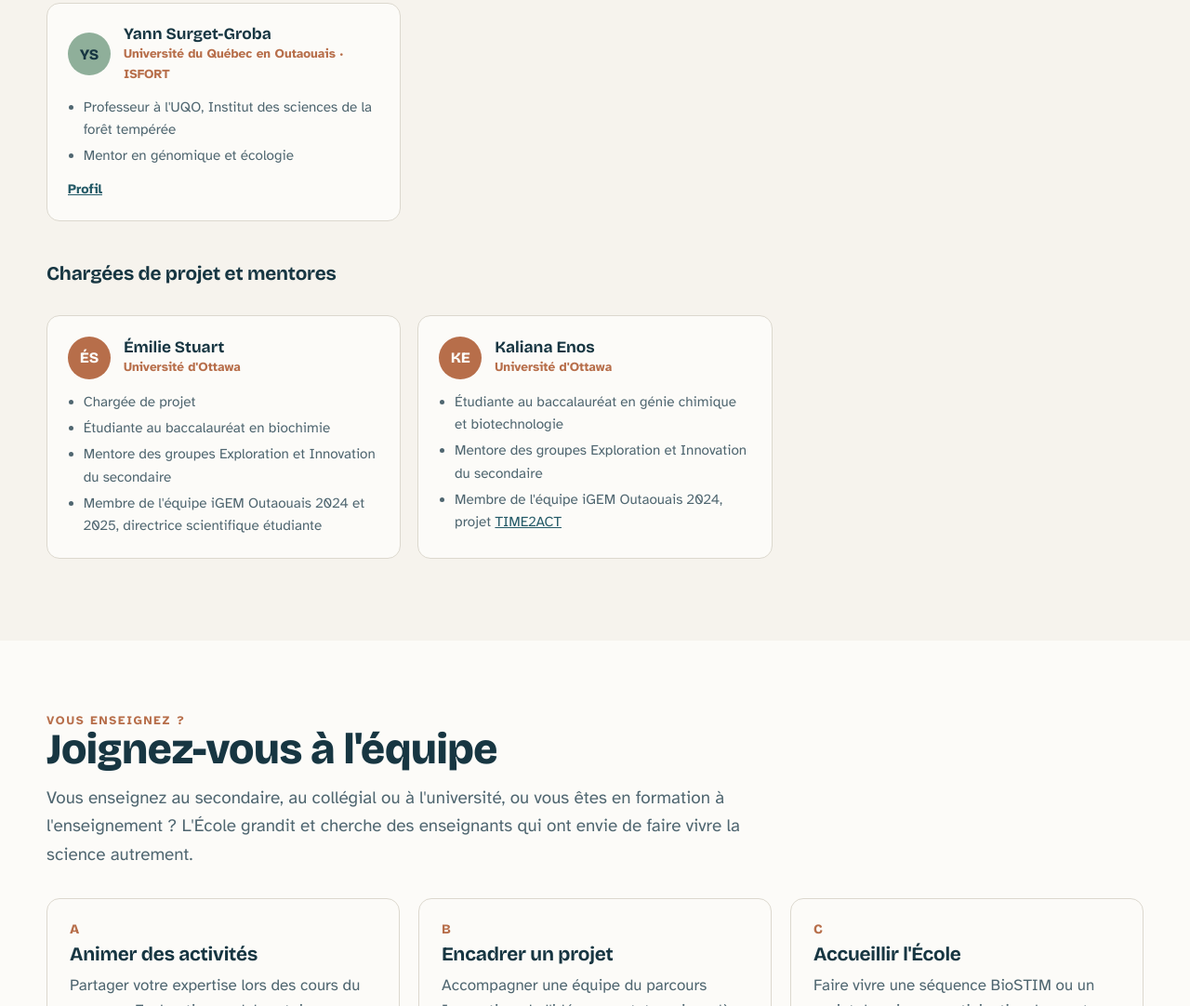
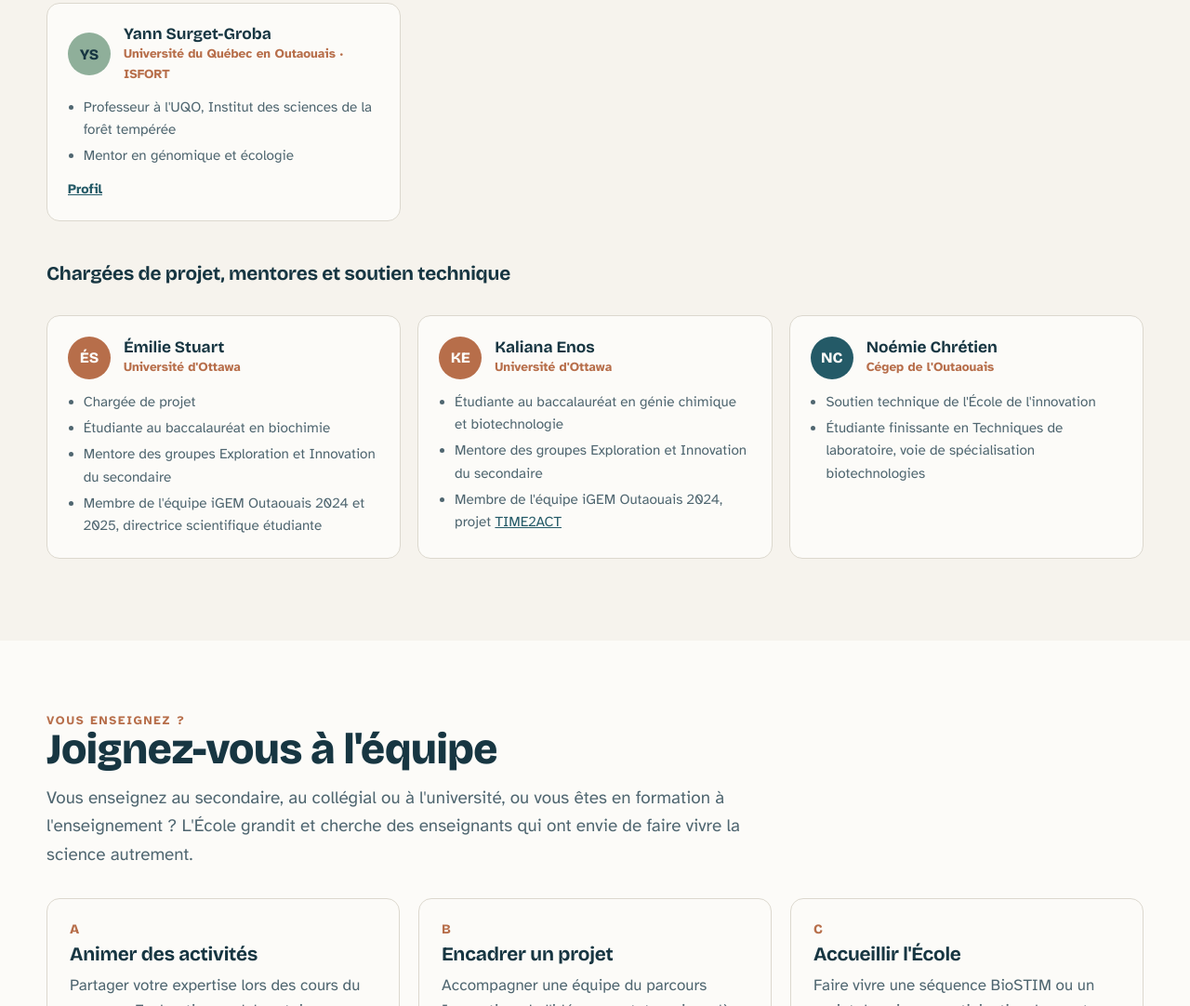
Before and after one commit to ecole-innovation-outaouais/site-web, a plain HTML site: page enseignants.html in a window 1280 px wide. Shown: the part 1384-2466 px from the top of the page at 93% size. Drawn offline with nearby package versions, Linux system fonts and the light colour scheme.

Commit message:
Équipe : Noémie Chrétien, soutien technique
Co-Authored-By: Claude Opus 5.5 <noreply@anthropic.com>
Claude-Session: https://claude.ai/code/session_01M2T4puYVa5WwyfSRESR7Hv

```diff
--- a/enseignants.html
+++ b/enseignants.html
@@ -481,7 +481,7 @@ a.logo-projet{text-decoration:none}
           <span class="liens-p"><a href="https://isfort.uqo.ca/en/professeurs/yann-surget-groba/" target="_blank" rel="noopener">Profil</a></span>
         </article>
       </div>
-      <h3 class="sous-equipe">Chargées de projet et mentores</h3>
+      <h3 class="sous-equipe">Chargées de projet, mentores et soutien technique</h3>
       <div class="membres">
         <article class="membre">
           <div class="membre-tete"><span class="initiales uo" aria-hidden="true">ÉS</span><div><strong>Émilie Stuart</strong><span class="inst">Université d'Ottawa</span></div></div>
@@ -490,6 +490,10 @@ a.logo-projet{text-decoration:none}
         <article class="membre">
           <div class="membre-tete"><span class="initiales uo" aria-hidden="true">KE</span><div><strong>Kaliana Enos</strong><span class="inst">Université d'Ottawa</span></div></div>
           <ul><li>Étudiante au baccalauréat en génie chimique et biotechnologie</li><li>Mentore des groupes Exploration et Innovation du secondaire</li><li>Membre de l'équipe iGEM Outaouais 2024, projet <a href="time2act.html">TIME2ACT</a></li></ul>
+        </article>
+        <article class="membre">
+          <div class="membre-tete"><span class="initiales " aria-hidden="true">NC</span><div><strong>Noémie Chrétien</strong><span class="inst">Cégep de l'Outaouais</span></div></div>
+          <ul><li>Soutien technique de l'École de l'innovation</li><li>Étudiante finissante en Techniques de laboratoire, voie de spécialisation biotechnologies</li></ul>
         </article>
       </div>
     </div>
```
